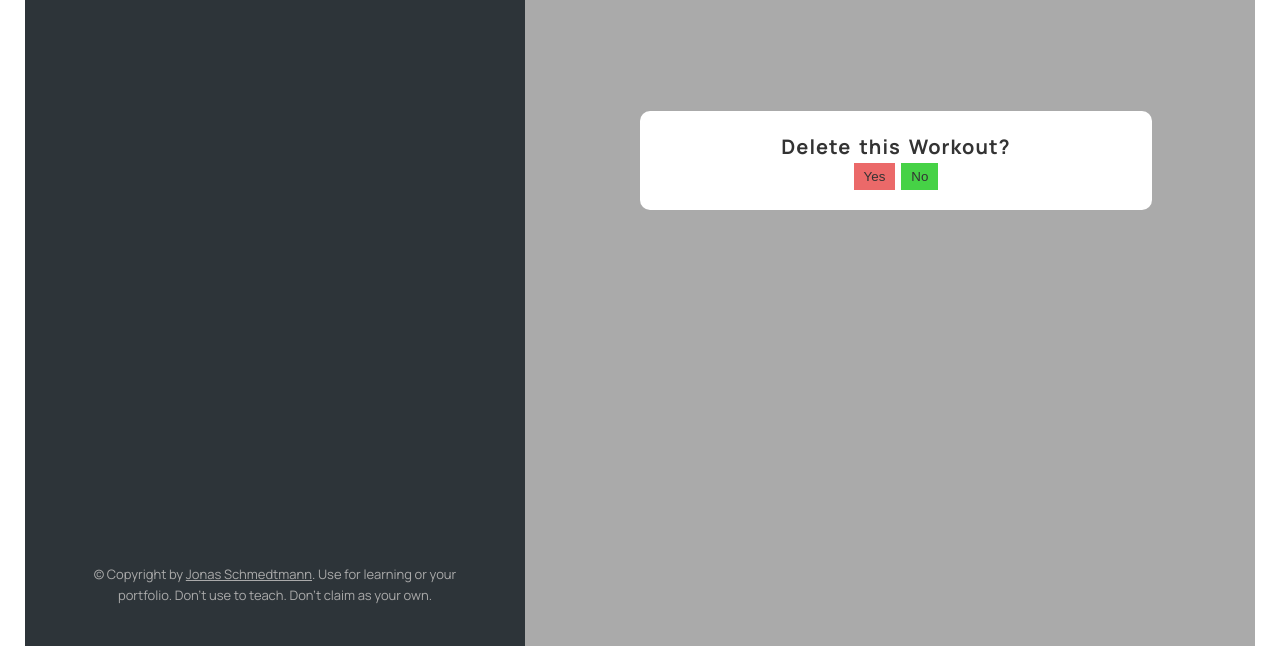
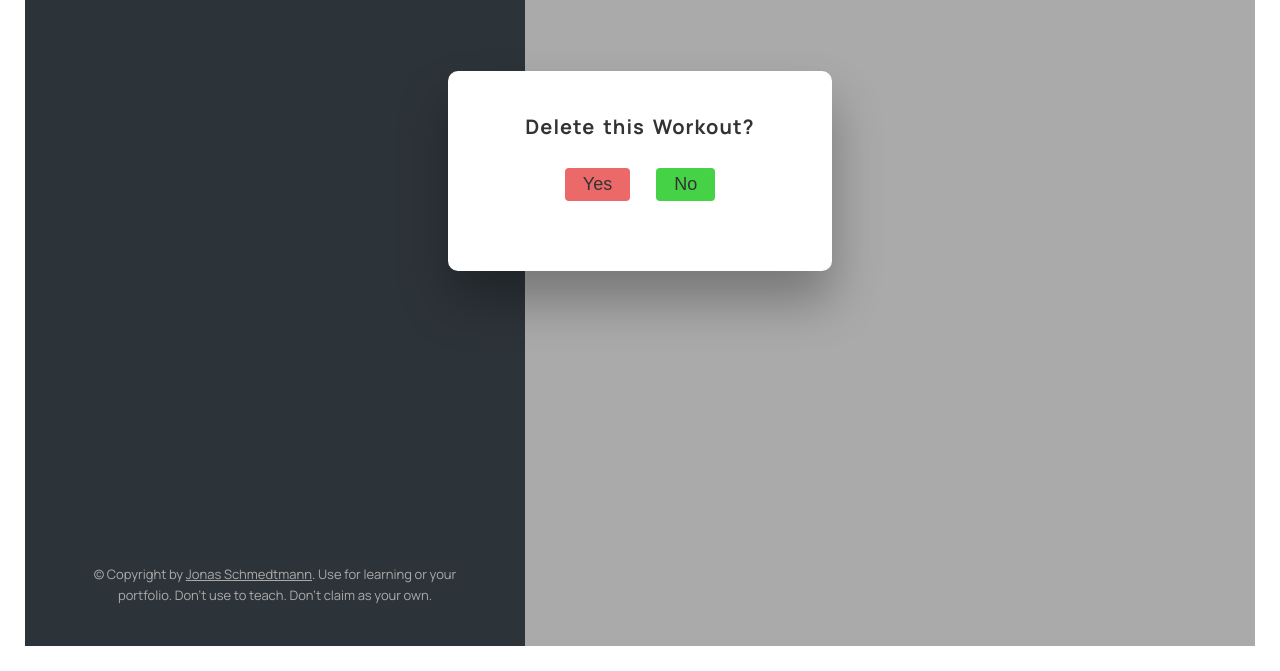
Before and after one commit to MSreeN/Mapty, a plain HTML site: page index.html in a window 1280 px wide. Shown: the part 129-800 px from the top of the page. Drawn offline with nearby package versions, Linux system fonts and the light colour scheme.

Commit message:
added styles to modal

```diff
--- a/style.css
+++ b/style.css
@@ -299,27 +299,40 @@ a:visited {
 
 .modal {
   position: absolute;
-  width: 40%;
+  width: 30%;
+  height: 25%;
   top: 30%;
   left: 50%;
   background-color: white;
-  /* transform: translate(-50%, -50%); */
+  transform: translate(-50%, -20%);
   color: #333;
   text-align: center;
-  padding: 2rem;
+  padding: 4rem 3rem 2rem 3rem;
   border-radius: 1rem;
   letter-spacing: 0.1rem;
   word-spacing: 0.3rem;
+  box-shadow: 0 3rem 5rem rgba(0, 0, 0, 0.3);
+}
+
+.modal h1 {
+  padding-bottom: 2.5rem;
 }
 
 .modal-button {
-  padding: 0.6rem 1rem;
+  padding: 0.6rem 1.8rem;
   border: none;
   color: #333;
+  font-size: 1.8rem;
+  border-radius: 0.4rem;
+}
+
+.modal-button:hover {
+  cursor: pointer;
 }
 
 .delete-button {
   background: rgb(235, 105, 105);
+  margin-right: 2rem;
 }
 
 .cancel-button {
```
